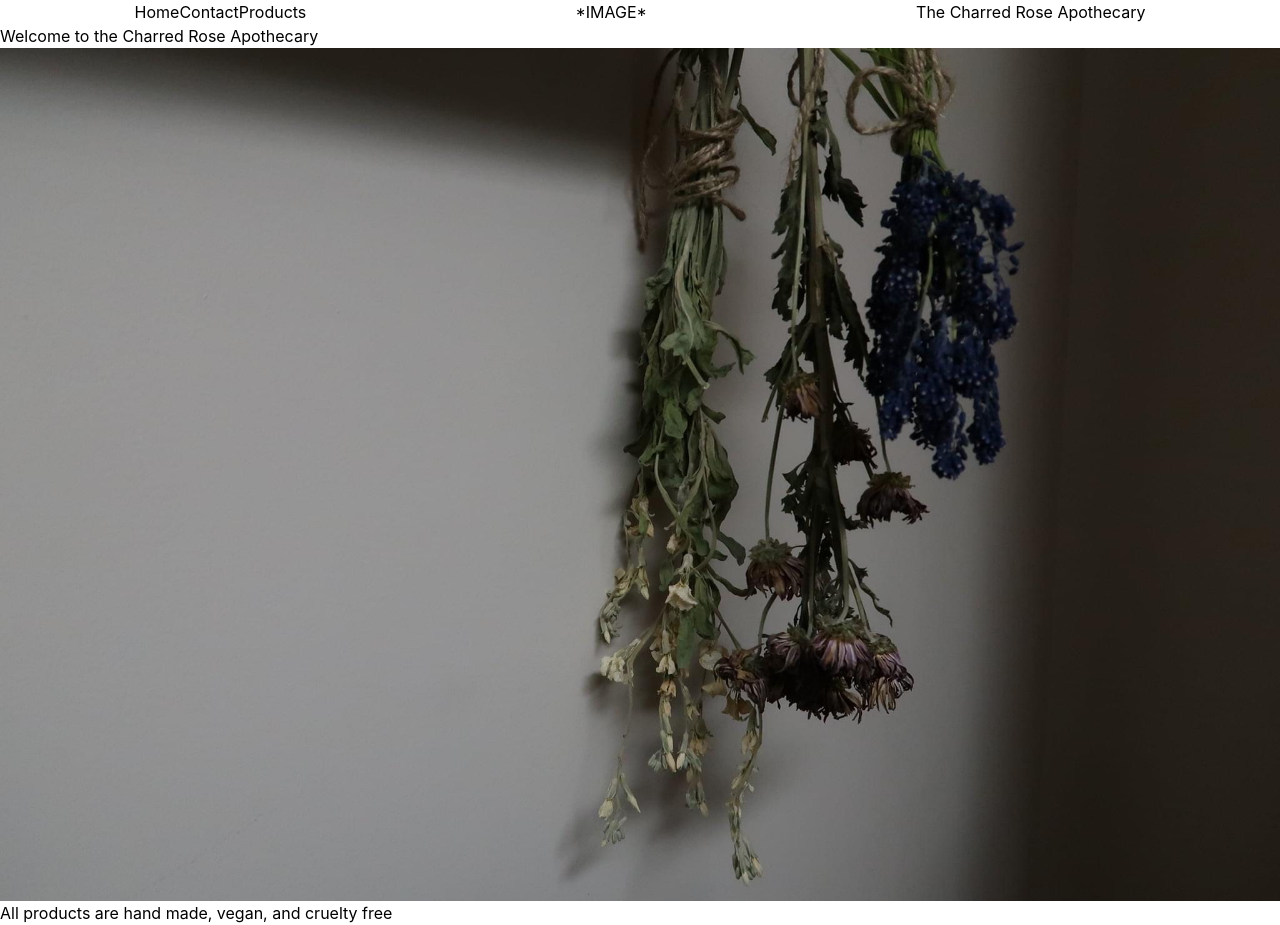
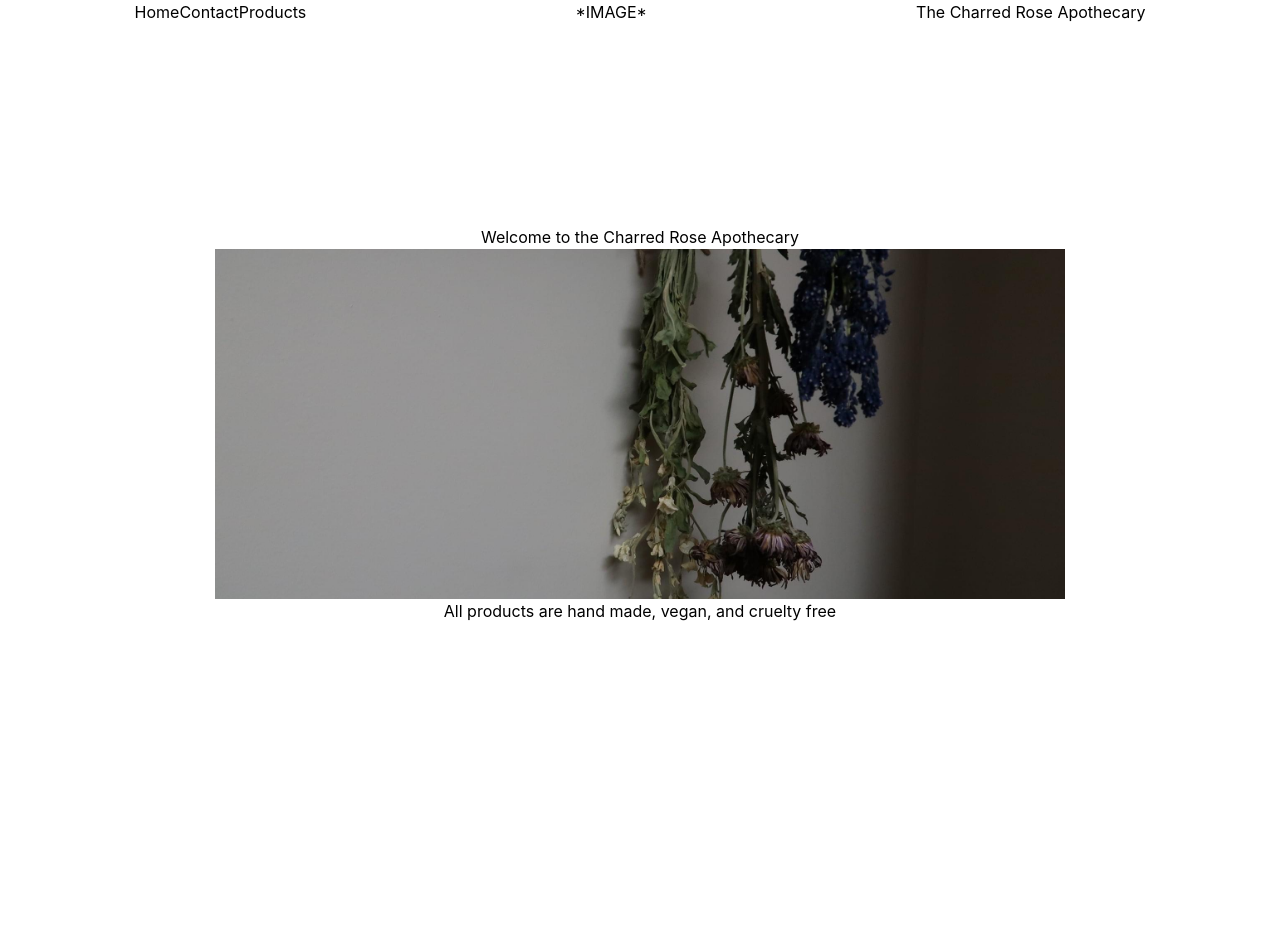
Before and after one commit to maxh1231/charredrose-apothecary, a React (Create React App) app in the folder client/: page / in a window 1280 px wide. After the commit the page ends 824 px from the top, so only its background shows below. Built offline with nearby package versions, Linux system fonts and the light colour scheme; what apollo-upload-client would draw is missing.

Commit message:
basic home page styles

```diff
--- a/client/src/Pages/Home.js
+++ b/client/src/Pages/Home.js
@@ -2,12 +2,12 @@ import hangingFlowers from '../assets/hanging-flowers.JPG';
 
 const Home = () => {
     return (
-        <section>
+        <section className='flex flex-col justify-center items-center h-screen'>
             <div>
                 <h2>Welcome to the Charred Rose Apothecary</h2>
             </div>
-            <div>
-                <img src={hangingFlowers} alt="Photo of hanging flowers"></img>
+            <div className=''>
+                <img src={hangingFlowers} alt="Photo of hanging flowers" className='h-[350px] w-[850px] object-cover'></img>
             </div>
             <div>
                 <span>All products are hand made, vegan, and cruelty free</span>
```
